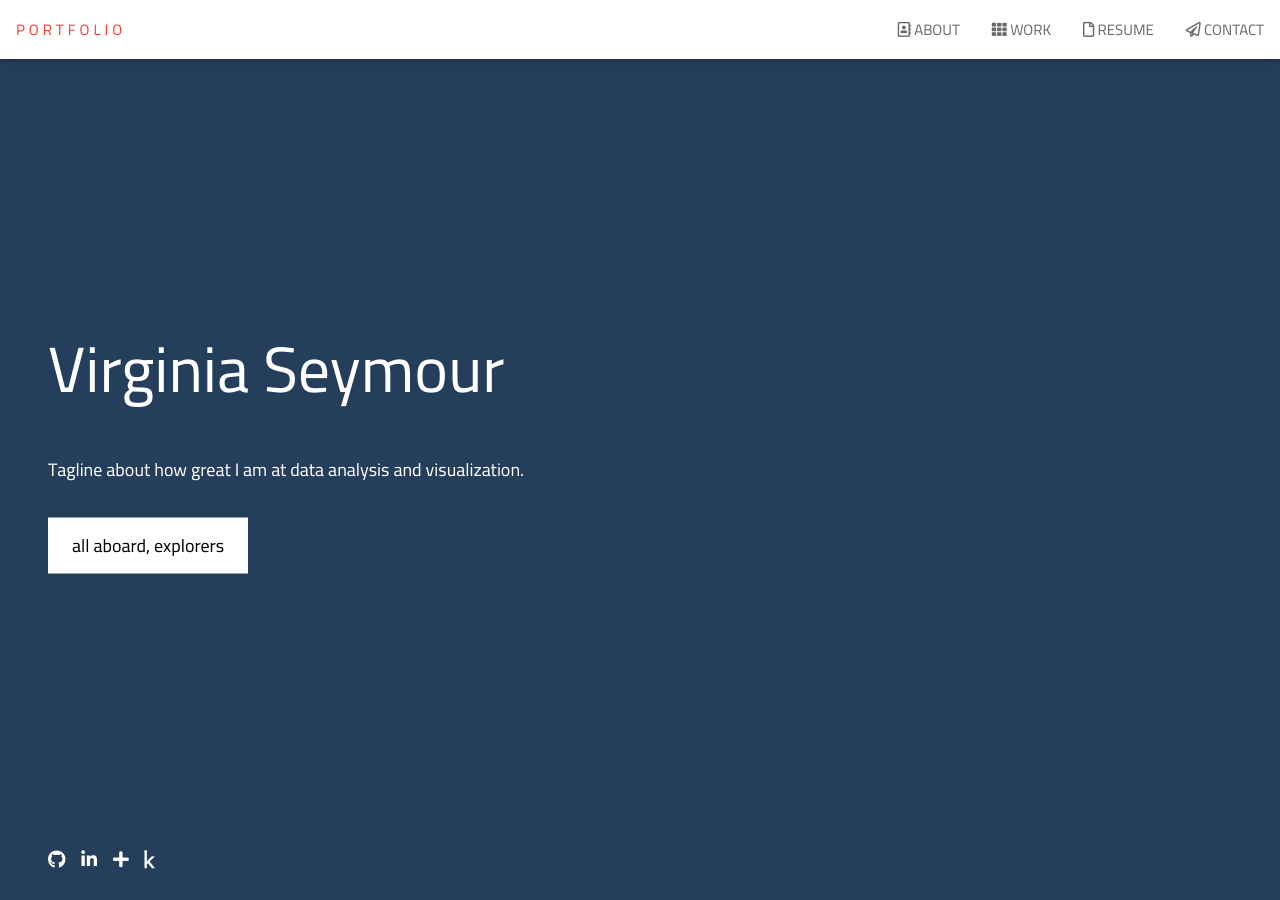
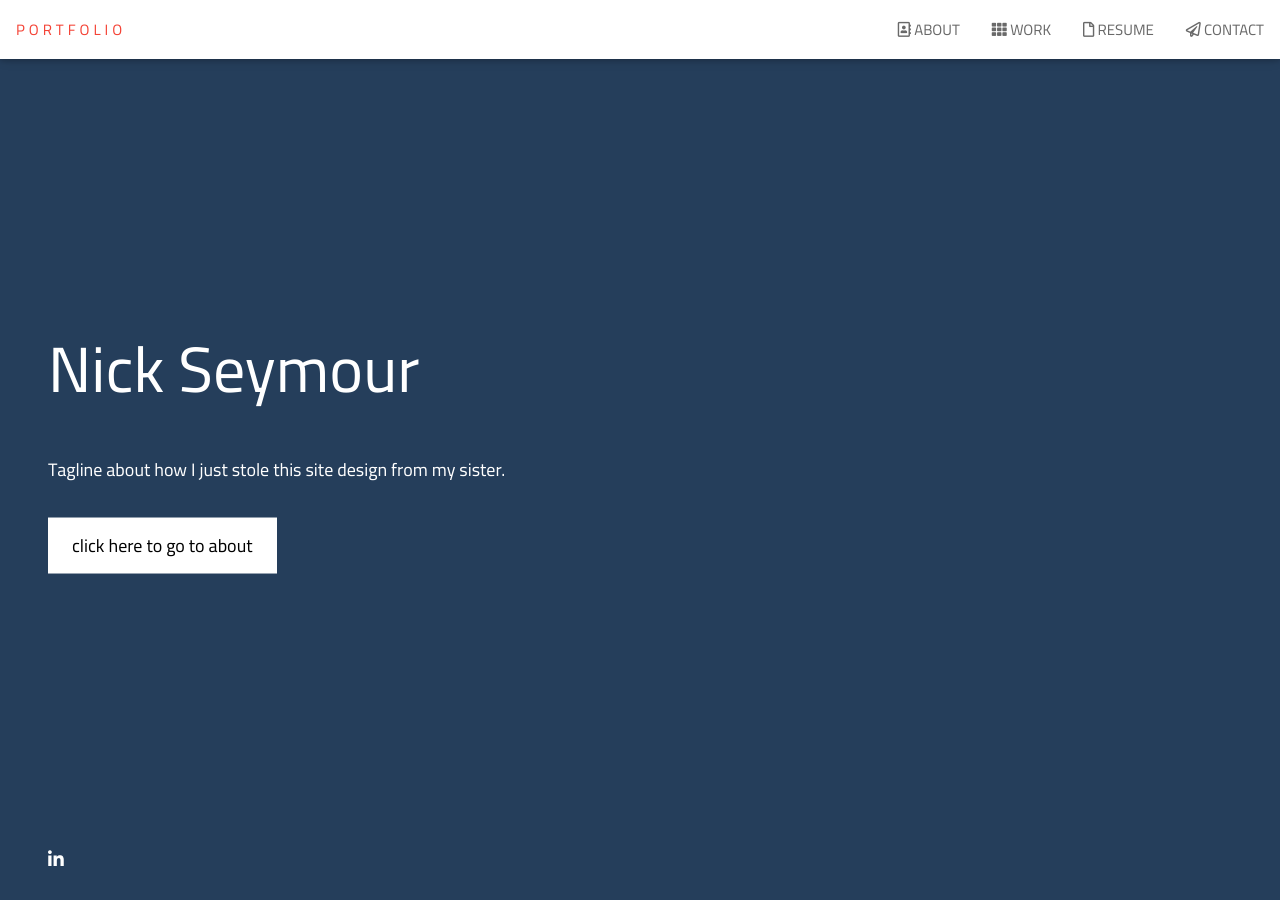
Before and after one commit to jnickseymour/jnickseymour.github.io, a Jekyll site: the page index.html, which Jekyll copies as it is, in a window 1280 px wide and 900 px high. Built offline with Jekyll 4.4.1, drawn with Linux system fonts in a browser that asks for light colours; nearby versions of some CDN libraries; comment, search, counter and statistics services are not loaded.

Commit message:
playing with gingers code

```diff
--- a/index.html
+++ b/index.html
@@ -66,16 +66,13 @@ body, html {
 <!-- Header with full-height image -->
 <header class="bgimg-1 w3-display-container" id="home">
   <div class="w3-display-left w3-text-white" style="padding:48px">
-    <span class="w3-jumbo w3-hide-small">Virginia Seymour</span><br>
-    <span class="w3-xxlarge w3-hide-large w3-hide-medium">Virginia Seymour</span><br>
-    <span class="w3-large">Tagline about how great I am at data analysis and visualization.</span>
-    <p><a href="#about" class="w3-button w3-white w3-padding-large w3-large w3-margin-top w3-hover-red">all aboard, explorers</a></p>
+    <span class="w3-jumbo w3-hide-small">Nick Seymour</span><br>
+    <span class="w3-xxlarge w3-hide-large w3-hide-medium">Nick Seymour</span><br>
+    <span class="w3-large">Tagline about how I just stole this site design from my sister.</span>
+    <p><a href="#about" class="w3-button w3-white w3-padding-large w3-large w3-margin-top w3-hover-red">click here to go to about</a></p>
   </div>
   <div class="w3-display-bottomleft w3-text-white w3-large" style="padding:24px 48px">
-    <a href="https://github.com/virseymour" target="_blank"><i class="fab fa-github w3-hover-text-red"></i></a>&nbsp; &nbsp;
-    <a href="https://www.linkedin.com/in/vseymour" target="_blank"><i class="fab fa-linkedin-in w3-hover-text-red"></i></a>&nbsp; &nbsp;
-    <a href="https://public.tableau.com/profile/virginiaseymour"><i class="fas fa-plus w3-hover-text-red"></i></a>&nbsp; &nbsp;
-    <a href="https://www.kaggle.com/vseymour"><i class="fab fa-kaggle w3-hover-text-red"></i></a>
+    <a href="https://www.linkedin.com/in/jnickseymour" target="_blank"><i class="fab fa-linkedin-in w3-hover-text-red"></i></a>&nbsp; &nbsp;
   </div>
 </header>
 
```
